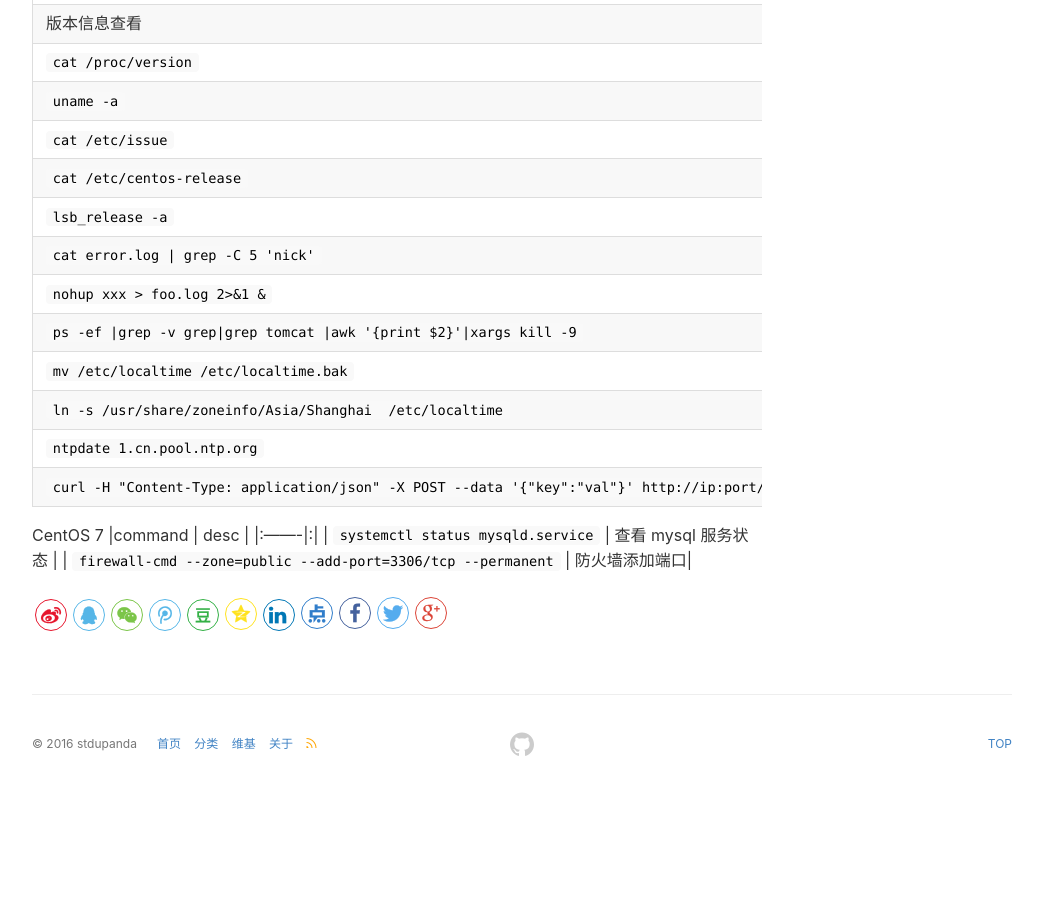
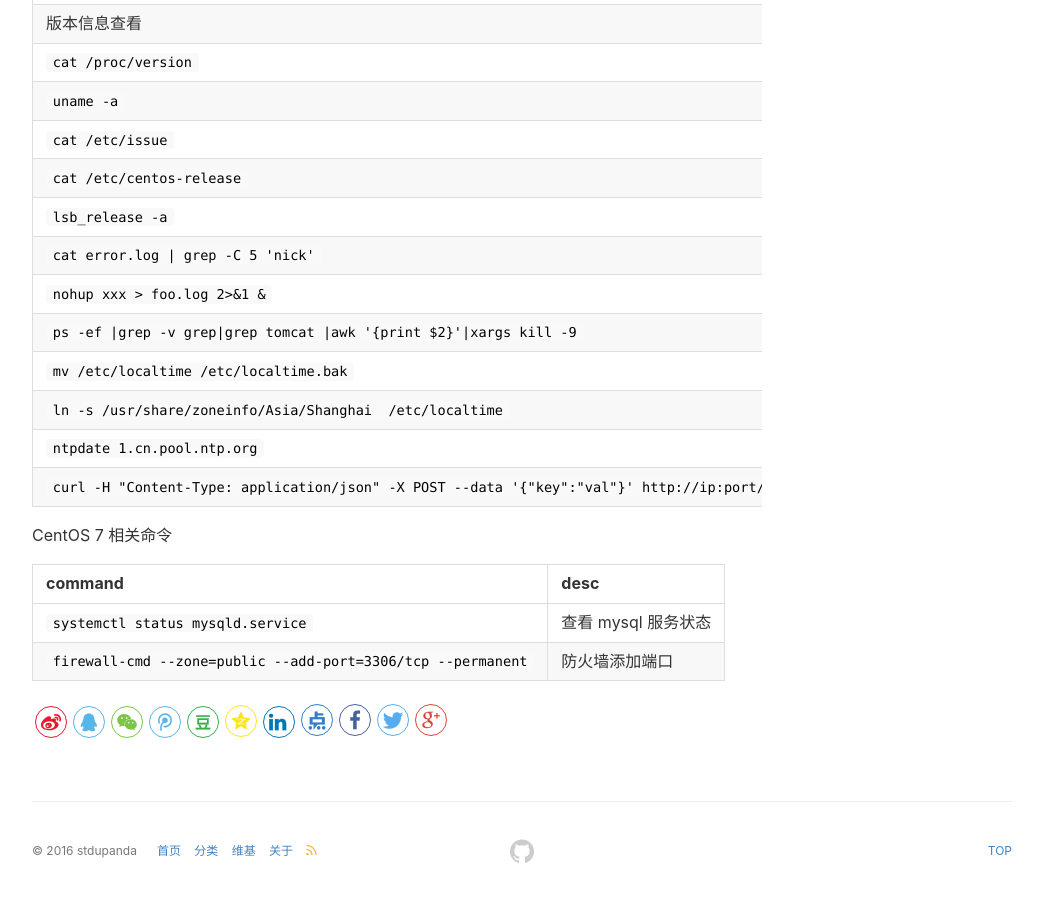
Before and after one commit to stdupanda/stdupanda.github.io, a Jekyll site: the page built from _posts/linux/2017-05-08-commands.md, in a window 1280 px wide and 900 px high, scrolled down 772 px. Shown: the whole window, without its empty margins (118-1161 px from the left). Built offline with Jekyll 4.4.1, drawn with Linux system fonts in a browser that asks for light colours; nearby versions of some CDN libraries; comment, search, counter and statistics services are not loaded; before the commit the page ends 1565 px from its top, so only the background shows below that.

Commit message:
fix typo in linux commands.

```diff
--- a/_posts/linux/2017-05-08-commands.md
+++ b/_posts/linux/2017-05-08-commands.md
@@ -35,8 +35,9 @@ keywords: linux
 | `ntpdate 1.cn.pool.ntp.org` | 同步时间 |
 | `curl -H "Content-Type: application/json" -X POST --data '{"key":"val"}' http://ip:port/path` | 提交 `json` 请求 |
 
-CentOS 7
+CentOS 7 相关命令
+
 |command | desc |
-|:-------|:|
+|:-------|:---|
 | `systemctl status mysqld.service` | 查看 mysql 服务状态 |
 | `firewall-cmd --zone=public --add-port=3306/tcp --permanent` | 防火墙添加端口|
```
